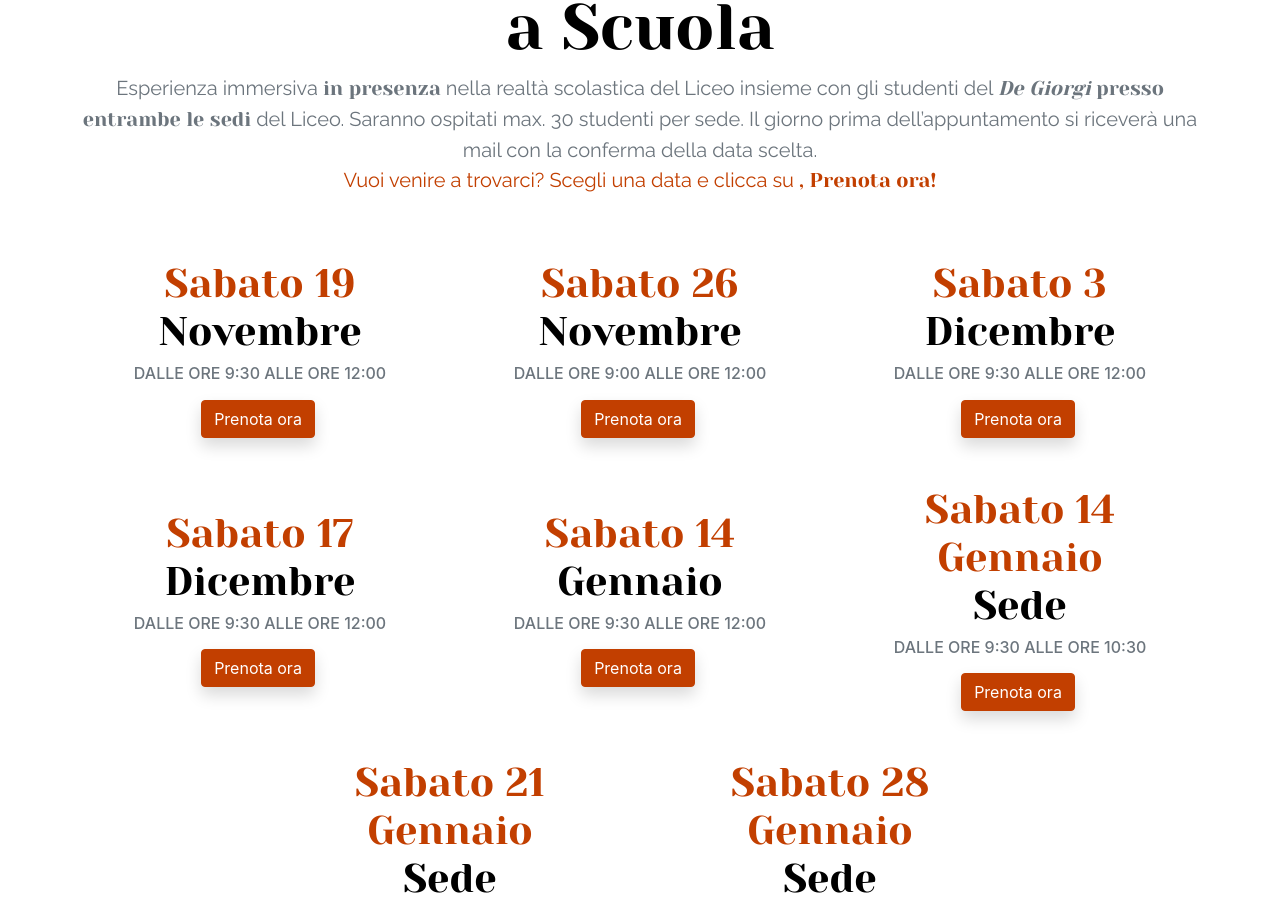
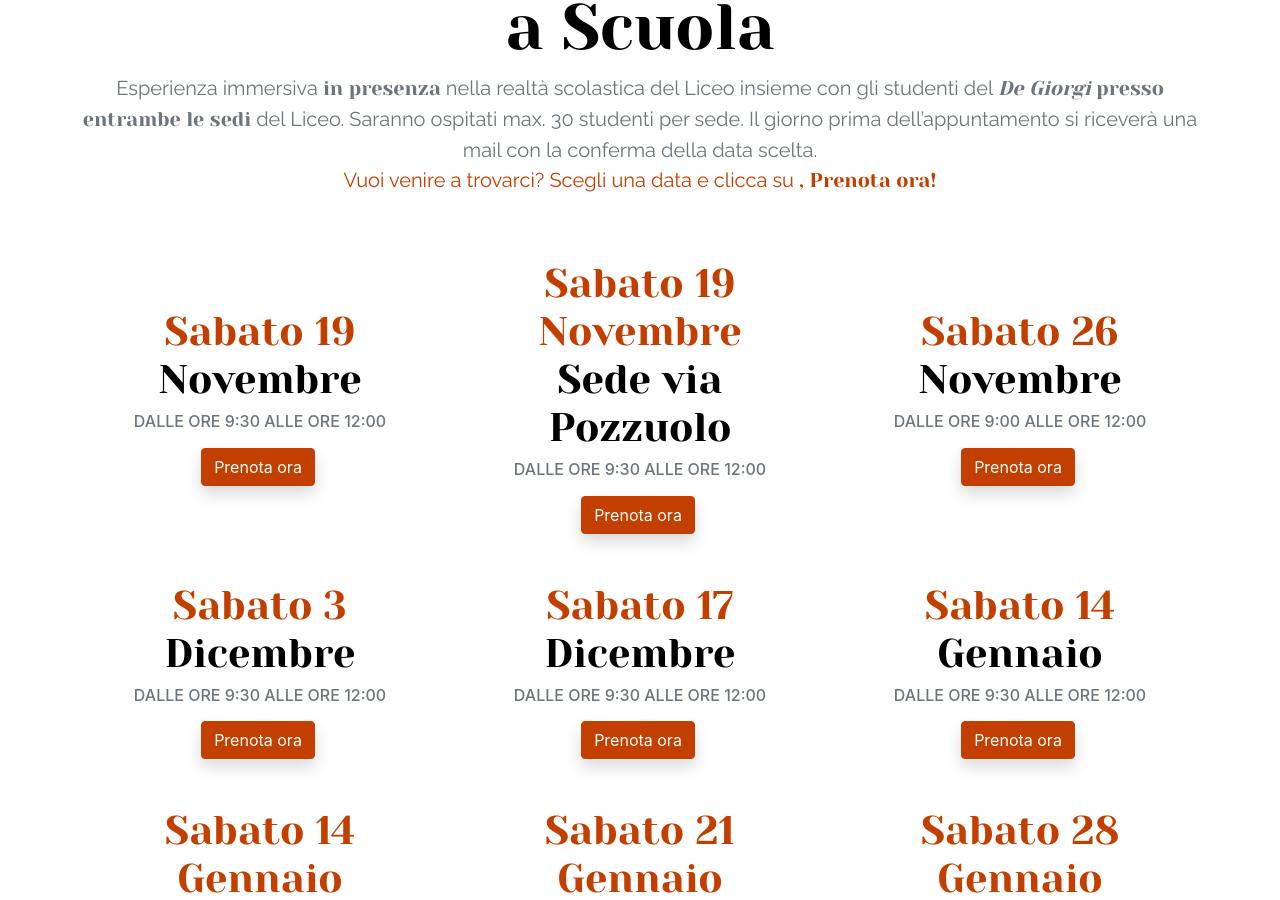
Before and after one commit to PiervitoCreanza/orientamento.liceodegiorgi.edu.it, a Jekyll site: the page built from incontri.html, in a window 1280 px wide and 900 px high, scrolled down 2473 px. Built offline with Jekyll 4.4.1, drawn with Linux system fonts in a browser that asks for light colours.

Commit message:
Updated '_data/incontri.json' via CloudCannon

```diff
--- a/_data/incontri.json
+++ b/_data/incontri.json
@@ -75,6 +75,12 @@
 					"url": "https://forms.gle/LNYMLyJxdfmwiY468"
 				},
 				{
+					"giorno": "Sabato 19 Novembre",
+					"mese": "Sede via Pozzuolo",
+					"orario": "dalle ore 9:30 alle ore 12:00",
+					"url": "https://forms.gle/8ZHtacTAwJ4R4zGr8"
+				},
+				{
 					"giorno": "Sabato 26",
 					"mese": "Novembre",
 					"orario": "dalle ore 9:00 alle ore 12:00",
```
